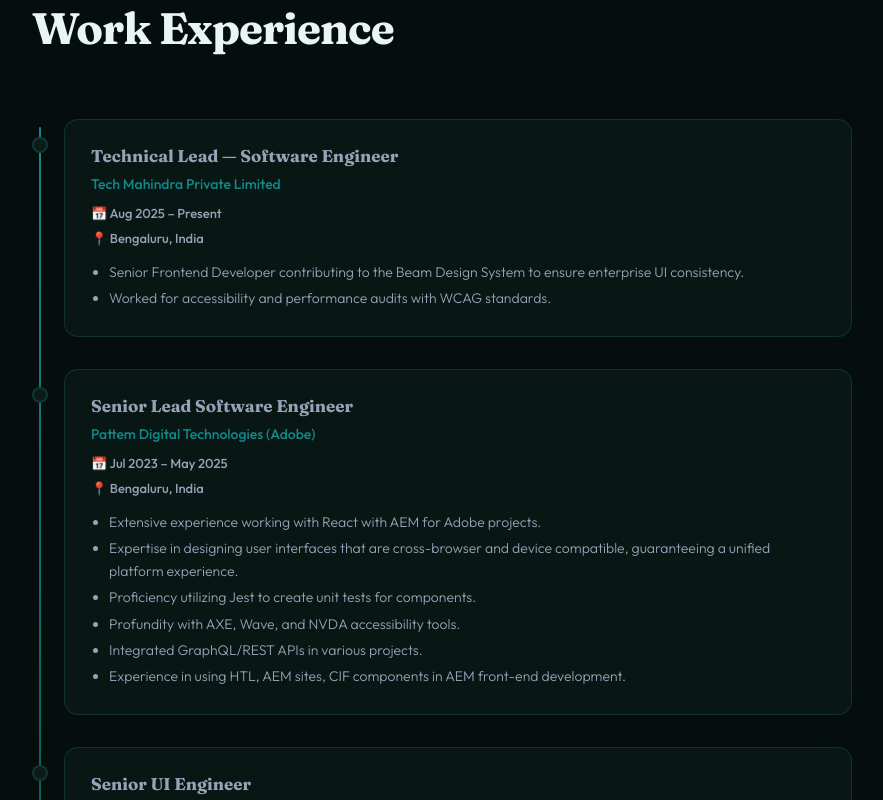
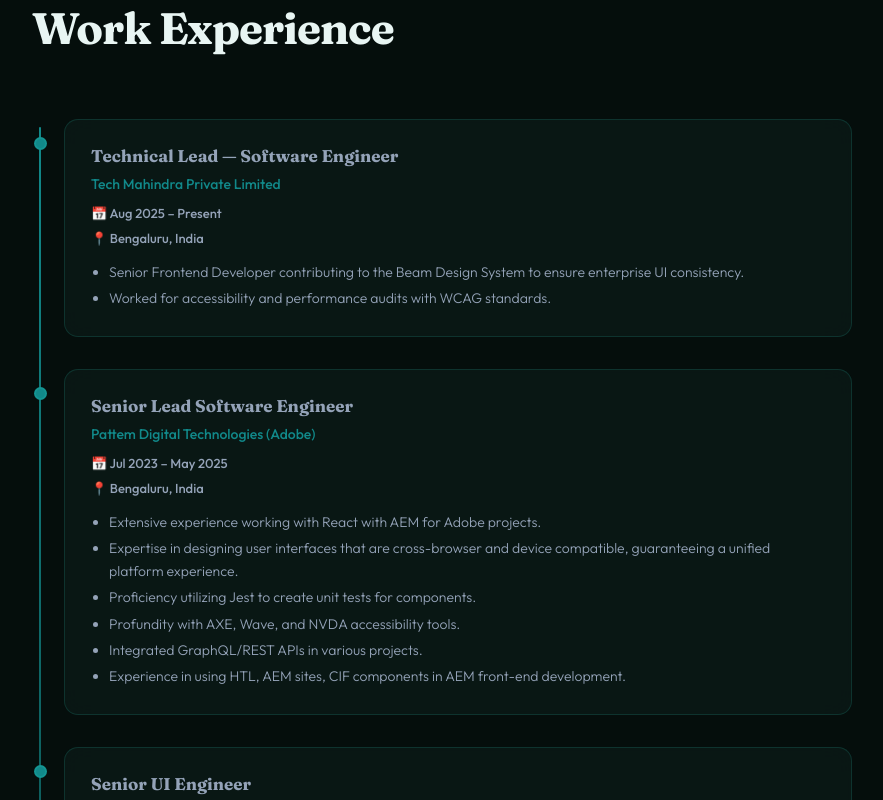
Before and after one commit to sendray/my-profile, a React (Vite) app: page / in a window 1280 px wide. Shown: the part 2100-2900 px from the top of the page, without its empty margins (198-1081 px from the left). Built offline with nearby package versions, Linux system fonts and the light colour scheme; the HTML template or start-up script is replaced by a standard one.

Commit message:
Fix resume download

```diff
--- a/src/components/Contact.tsx
+++ b/src/components/Contact.tsx
@@ -11,13 +11,7 @@
       style={{ padding: "96px 24px", background: "var(--bg-subtle)" }}
     >
       <div style={{ maxWidth: 1140, margin: "0 auto" }}>
-        <div
-          style={
-            {
-              maxWidth: "50%"
-            }
-          }
-        >
+        <div className="md:w-1/2">
           <RevealBlock cls="reveal-left">
             <Eyebrow>Contact</Eyebrow>
             <h2
@@ -57,96 +51,44 @@
                 marginTop: "24px",
               }}
             >
-              {/* <ContactList contactLogoUrl="asadsa" /> */}
               {CONTACT_ITEMS.map((group) => (
                 /* ─── Skill card ─── */
                 <ContactList key={group.label} group={group} />
               ))}
             </div>
           </RevealBlock>
-
-          {/* <RevealBlock>
-            <div style={{ display: "flex", flexDirection: "column", gap: 0 }}>
-              {[
-                {
-                  label: "Email",
-                  value: "bsendrayaperumal@gmail.com",
-                  href: "mailto:bsendrayaperumal@gmail.com",
-                },
-                {
-                  label: "Phone",
-                  value: "+91 90723 09455",
-                  href: "tel:+919072309455",
-                },
-                {
-                  label: "LinkedIn",
-                  value: "linkedin.com/in/sendrayaperumal",
-                  href: "https://linkedin.com/in/sendrayaperumal",
-                },
-                { label: "Location", value: "India", href: undefined },
-              ].map(({ label, value, href }, i) => (
-                <ContactRow
-                  key={i}
-                  label={label}
-                  value={value}
-                  href={href}
-                  last={i === 3}
-                />
-              ))}
-            </div>
-            <div style={{ marginTop: 32 }}>
-              <a
-                href="/resume.pdf"
-                download="Sendrayaperumal_Balathandayutham_Resume.pdf"
-                style={{
-                  display: "inline-flex",
-                  alignItems: "center",
-                  gap: 10,
-                  padding: "14px 28px",
-                  borderRadius: 10,
-                  background: "var(--accent)",
-                  color: "#fff",
-                  fontSize: 15,
-                  fontWeight: 700,
-                  fontFamily: "var(--font-body)",
-                  textDecoration: "none",
-                  transition: "all 0.2s",
-                  boxShadow: "0 4px 20px var(--accent-dim)",
-                }}
-                onMouseEnter={(e) => {
-                  (e.currentTarget as HTMLElement).style.transform =
-                    "translateY(-2px)";
-                  (e.currentTarget as HTMLElement).style.boxShadow =
-                    "0 8px 28px var(--accent-dim)";
-                }}
-                onMouseLeave={(e) => {
-                  (e.currentTarget as HTMLElement).style.transform = "none";
-                  (e.currentTarget as HTMLElement).style.boxShadow =
-                    "0 4px 20px var(--accent-dim)";
-                }}
-              >
-                <svg
-                  width="16"
-                  height="16"
-                  viewBox="0 0 24 24"
-                  fill="none"
-                  stroke="currentColor"
-                  strokeWidth="2.5"
-                  strokeLinecap="round"
-                  strokeLinejoin="round"
-                  aria-hidden
-                >
-                  <path d="M21 15v4a2 2 0 0 1-2 2H5a2 2 0 0 1-2-2v-4" />
-                  <polyline points="7 10 12 15 17 10" />
-                  <line x1="12" y1="15" x2="12" y2="3" />
-                </svg>
-                Download Resume
-              </a>
-            </div>
-          </RevealBlock> */}
         </div>
       </div>
     </section>
+    // <section
+    //   id="Contact"
+    //   aria-label="Contact"
+    //   className="bg-(--bg-subtle) px-24 py-6"
+    // >
+    //   {/* <div className="max-w-1140"> */}
+    //   <div className="max-w-1140 md:w-1/2">
+    //     <RevealBlock cls="reveal-left">
+    //       <Eyebrow>Contact</Eyebrow>
+    //       <h2 className="mb-4 text-[clamp(28px,4vw,44px)] leading-[1.15] font-bold tracking-[-1px] text-(--fg) [font-family:var(--font-display)]">
+    //         Let's build something{" "}
+    //         <span className="text-(--accent) italic">remarkable</span>
+    //       </h2>
+    //       <p className="text-base leading-[1.8] font-light text-(--fg-muted) [&_strong]:font-normal [&_strong]:text-(--accent)">
+    //         I'm open to discussing new opportunities, design system challenges,
+    //         and frontend architecture. Reach out through any of the channels
+    //         below.
+    //       </p>
+    //     </RevealBlock>
+    //     <RevealBlock>
+    //       <div className="mt-6 flex">
+    //         {CONTACT_ITEMS.map((group) => (
+    //           <ContactList key={group.label} group={group} />
+    //         ))}
+    //       </div>
+    //     </RevealBlock>
+    //   </div>
+    //   {/* </div> */}
+    // </section>
   );
 };
 
--- a/src/components/ExperienceItem.tsx
+++ b/src/components/ExperienceItem.tsx
@@ -19,12 +19,12 @@
       <div
         style={{
           position: "absolute",
-          left: -32,
+          left: -30,
           top: 18,
-          width: 16,
-          height: 16,
+          width: 13,
+          height: 13,
           borderRadius: "50%",
-          background: job.accent ? "var(--accent)" : "var(--bg-subtle)",
+          background: job.accent ? "var(--accent)" : "var(--accent)",
           border: `2px solid ${job.accent ? "var(--accent)" : "var(--border)"}`,
           zIndex: 1,
         }}
--- a/src/components/Hero.tsx
+++ b/src/components/Hero.tsx
@@ -102,7 +102,7 @@
             View experience
           </Button> */}
           <a
-            href="/resume.pdf"
+            href="/my-profile/resume.pdf"
             download="Sendrayaperumal_Resume.pdf"
             style={{
               display: "inline-flex",
```
